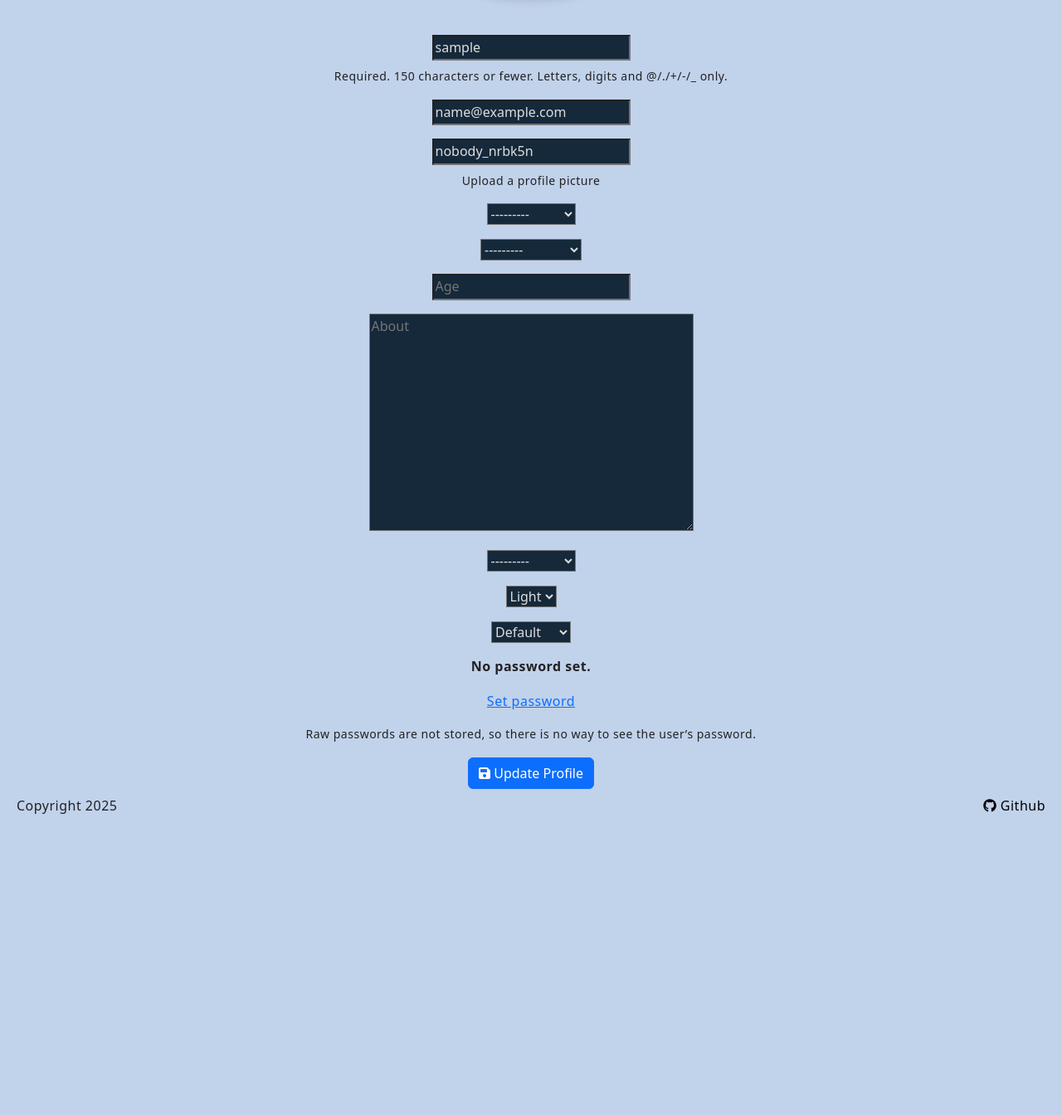
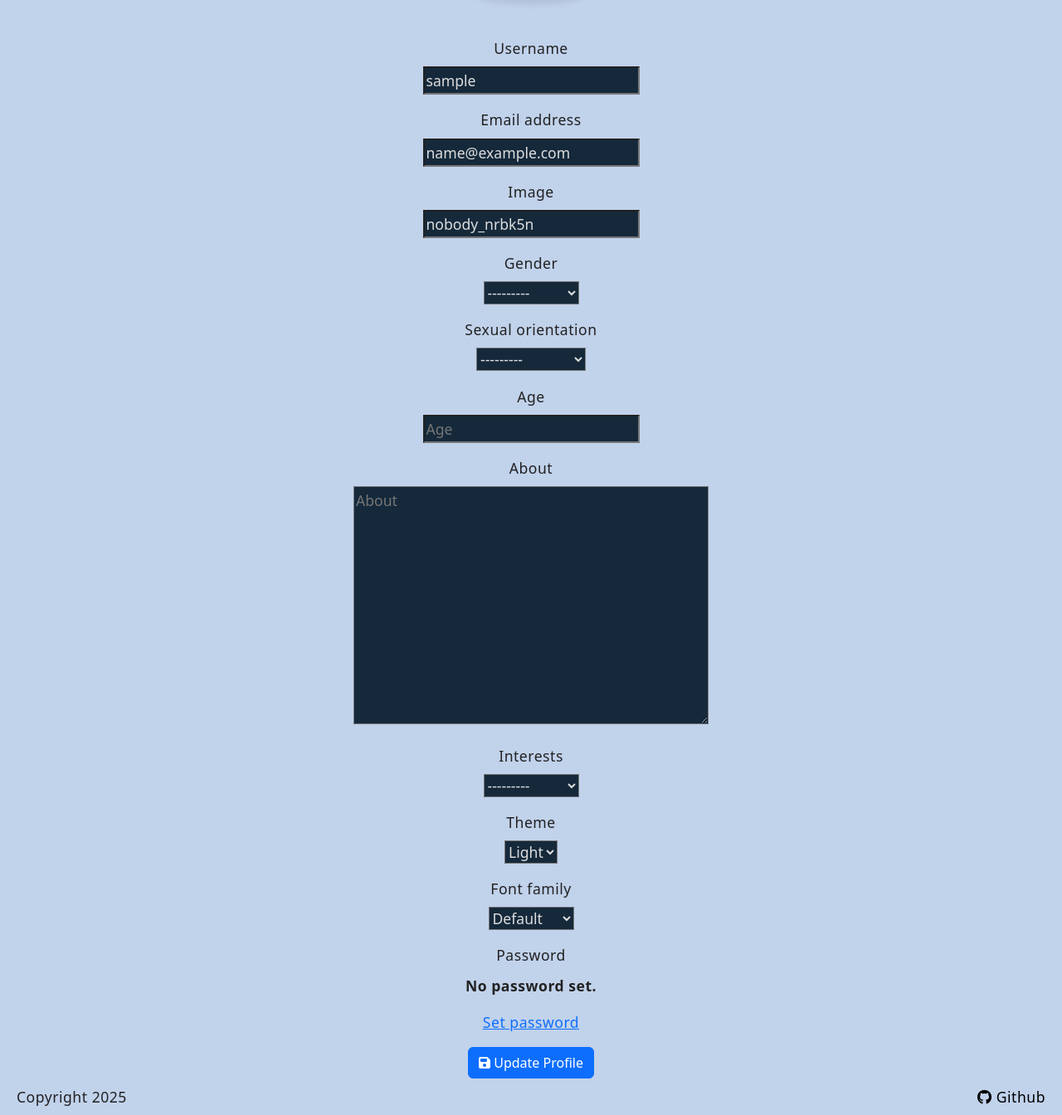
Before and after one commit to j0hanz/Team6-Feb25Hackathon, a Django app: page /profiles/ in a window 1280 px wide. Shown: the part 214-1558 px from the top of the page at 83% size. Before the commit the page ends 1195 px from the top, so only its background shows below. Run offline with Django 5.2, Linux system fonts and the light colour scheme; the visitor is signed in with stand-in values (Sample User, id 1); some web fonts are replaced.

Commit message:
Update user profile picture field and improve form layout

```diff
--- a/profiles/models.py
+++ b/profiles/models.py
@@ -52,7 +52,6 @@ class UserProfile(AbstractUser):
         default='nobody_nrbk5n',
         blank=True,
         null=True,
-        help_text='Upload a profile picture',
     )
     gender = models.CharField(max_length=2, choices=GENDER_CHOICES, blank=True)
     sexual_orientation = models.CharField(
--- a/profiles/templates/profiles/profile.html
+++ b/profiles/templates/profiles/profile.html
@@ -25,13 +25,10 @@
           {% for field in form %}
             <div class="mb-3">
               <label for="{{ field.id_for_label }}"
-                     class="form-label d-none">
+                     class="form-label d-block">
                 {{ field.label }}
               </label>
               {{ field }}
-              {% if field.help_text %}
-                <small class="d-block my-2">{{ field.help_text }}</small>
-              {% endif %}
               {% if field.errors %}
                 <div class="alert alert-danger">
                   {% for error in field.errors %}
--- a/static/css/styles.css
+++ b/static/css/styles.css
@@ -14,11 +14,9 @@
 }
 
 body {
-  margin: 0;
-  padding: 0;
   background-color: var(--background-light);
   color: var(--color-light);
-  font-size: 16px;
+  font-size: 1.1rem;
   line-height: 1.6;
   letter-spacing: 0.5px;
   opacity: 0;
```
Also changed, not shown: profiles/migrations/0006_alter_userprofile_profile_picture.py (added).
